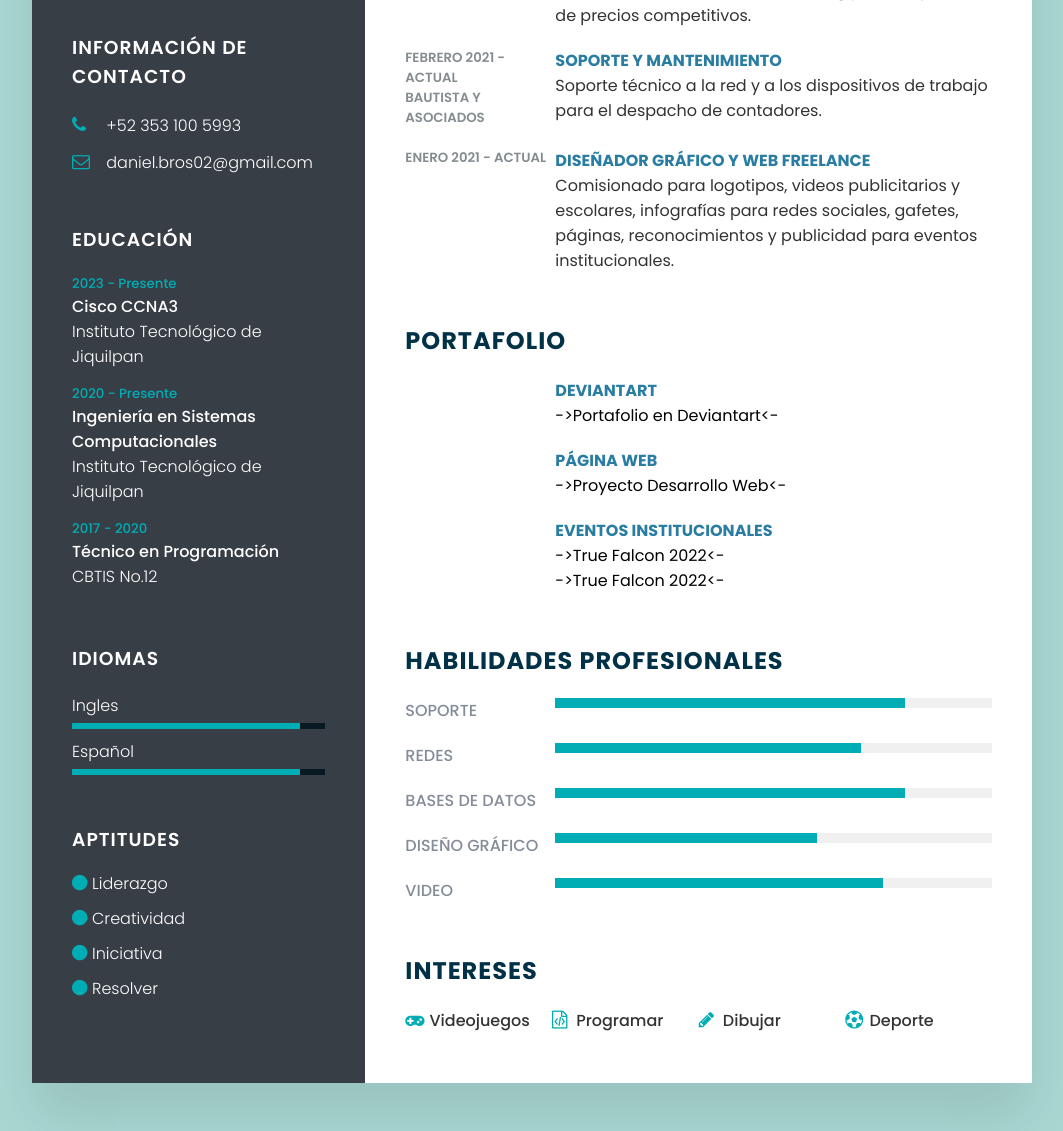
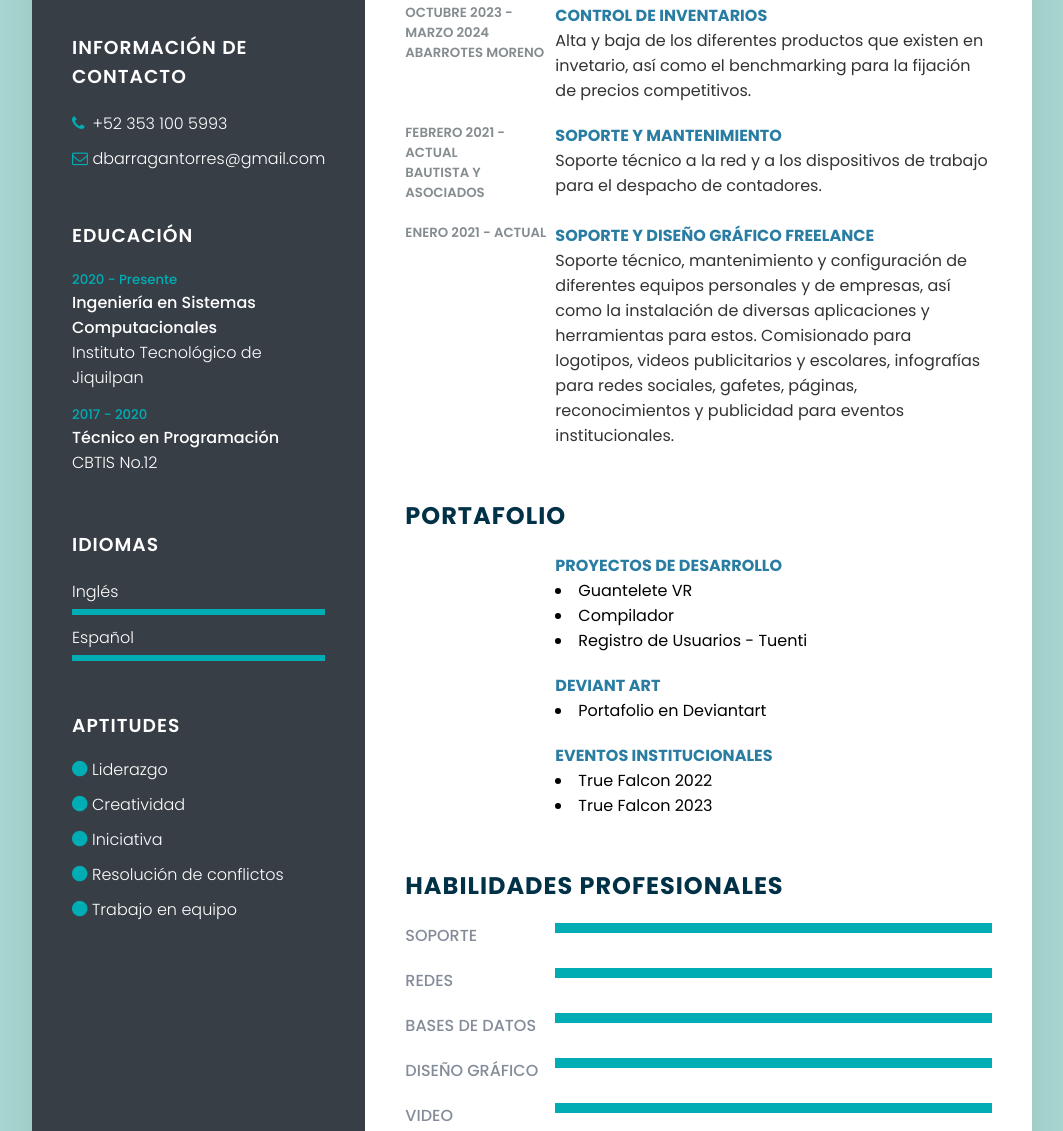
Before and after one commit to Daniel-Barragan-Torres/Curr-culum, a plain HTML site: page index.html in a window 1280 px wide. Shown: the part 512-1643 px from the top of the page, without its empty margins (108-1171 px from the left). Drawn offline with Linux system fonts and the light colour scheme.

Commit message:
Update Info + EE

```diff
--- a/index.html
+++ b/index.html
@@ -19,7 +19,7 @@
           <img src="" alt="">">
 
         </div>
-        <h2>Daniel Barragán Torres<br><span>Ing. en Sistemas Computacionales con certificación en CCNA3
+        <h2>Daniel Barragán Torres<br><span>Ing. en Sistemas Computacionales con certificación
         </span></h2>
       </div>
       <div class="contactInfo">
@@ -31,7 +31,7 @@
           </li>
           <li>
             <span class="icono"><i class="fa fa-envelope-o" aria-hidden="true"></i></i></span>
-            <span class="text">daniel.bros02@gmail.com</span>
+            <span class="text">dbarragantorres@gmail.com</span>
           </li>
 
         </ul>
@@ -39,11 +39,11 @@
       <div class="contactInfo education">
         <h3 class="titulo">Educación</h3>
         <ul>
-          <li>
+          <!-- <li>
             <h5>2023 - Presente</h5>
             <h4>Cisco CCNA3</h4>
             <h4>Instituto Tecnológico de Jiquilpan</h4>
-          </li>
+          </li> -->
           <li>
             <h5>2020 - Presente</h5>
             <h4>Ingeniería en Sistemas Computacionales</h4>
@@ -66,15 +66,15 @@
         <h3 class="titulo">Idiomas</h3>
         <ul>
           <li>
-            <span class="text">Ingles</span>
+            <span class="text">Inglés</span>
             <span class="percent">
-              <div style="width: 90%;"></div>
+              <div style="width: 100%;"></div>
             </span>
           </li>
           <li>
             <span class="text">Español</span>
             <span class="percent">
-              <div style="width: 90%;"></div>
+              <div style="width: 100%;"></div>
             </span>
           </li>
         </ul>
@@ -104,7 +104,13 @@
       <h4>
         <li>
           <i class="fa fa-circle" aria-hidden="true">
-          </i>Resolver</li>
+          </i>Resolución de conflictos</li>
+      </h4>
+
+      <h4>
+        <li>
+          <i class="fa fa-circle" aria-hidden="true">
+          </i>Trabajo en equipo</li>
       </h4>
     </li>
 
@@ -119,10 +125,13 @@
     <div class="right_Side">
       <div class="about">
         <h2 class="titulo2">Perfil</h2>
-        <p>Mi nombre es Daniel Barragán Torres, egresado del Instituto Tecnológico de Jiquilpan como Ingeniero en Sistemas Computacionales.<br><br> He tenido la oportunidad de usar una gran
-           variedad de lenguajes, sistemas operativos y herramientas de desarrollo de
-           aplicaciones móviles y diseño gráfico. Así mismo, he brindado soporte técnico y mantenimiento a diferentes
-          dispositivos móviles, computadoras personales, switches, routers, equipo de oficina y electrodomésticos.</p>
+        <p>Mi nombre es Daniel Barragán Torres, egresado del Instituto Tecnológico de Jiquilpan como Ingeniero en Sistemas Computacionales.<br><br>
+          He tenido la oportunidad de cablear, administrar, configurar y enrutar redes personales y de negocios.
+          También he usado una variedad de lenguajes de programación, sistemas operativos
+          y herramientas de desarrollo de aplicaciones móviles y diseño gráfico.
+          Así mismo, he brindado soporte técnico y mantenimiento a diferentes puntos de venta,
+          bases de datos, sistemas de vigilancia, dispositivos móviles, computadoras personales,
+           switches, routers, equipo de oficina y electrodomésticos.</p>
 
       </div>
       <!-- Inicio JOBS -->
@@ -131,7 +140,7 @@
         <!-- JOB -->
         <div class="caja">
           <div class="year_company">
-            <h5>Octubre 2023 - Actual</h5>
+            <h5>Octubre 2023 - Marzo 2024</h5>
             <h5>Abarrotes Moreno</h5>
           </div>
           <div class="text">
@@ -161,9 +170,11 @@
               <h5></h5>
             </div>
             <div class="text">
-              <h4>Diseñador Gráfico y Web Freelance</h4>
-              <p> Comisionado para logotipos, videos publicitarios y escolares, infografías para redes sociales,
-                gafetes, páginas, reconocimientos y publicidad para eventos institucionales.</p>
+              <h4>Soporte y Diseño Gráfico Freelance</h4>
+              <p> Soporte técnico, mantenimiento y configuración de diferentes equipos personales y de empresas,
+                así como la instalación de diversas aplicaciones y herramientas para estos.
+                Comisionado para logotipos, videos publicitarios y escolares, infografías para
+                redes sociales, gafetes, páginas, reconocimientos y publicidad para eventos institucionales.</p>
             </div>
           </div>
 
@@ -183,10 +194,14 @@
 
             </div>
             <div class="port">
-              <h4>Deviantart</h4>
+              <h4>Proyectos de Desarrollo</h4>
                   <!-- link 1   -->
-                  <a href="https://www.deviantart.com/portafoliodft
-                  " id="link"> ->Portafolio en Deviantart<-</a>
+                 <li> <a href="https://github.com/Daniel-Barragan-Torres/Guantelete-VR
+                  " target="_blank" id="link"> Guantelete VR</a></li>
+                  <li><a href="https://github.com/Alets30/Compilador-Felices-los-4" target="_blank" id="link">Compilador</a>
+                  </li>
+                  <li><a href="https://daniel-barragan-torres.github.io/Tuenti/?" target="_blank" id="link">Registro de Usuarios - Tuenti</a>
+                  </li>
 
 
             </div>
@@ -199,9 +214,10 @@
               <h5></h5>
             </div>
             <div class="text">
-              <h4>Página Web</h4>
-              <a href="https://daniel-barragan-torres.github.io/revisi-nproyecto/
-              "id="link">->Proyecto Desarrollo Web<-</a>
+              <h4>Deviant Art</h4>
+            <li><a href="https://www.deviantart.com/portafoliodft
+             " target="_blank" id="link">Portafolio en Deviantart</a>
+            </li>
             </div>
           </div>
           <!-- port 3  -->
@@ -214,10 +230,14 @@
             <div class="text">
               <h4>Eventos Institucionales</h4>
 
-              <a href="https://www.facebook.com/photo/?fbid=751779656988349&set=pcb.751779903654991" id="link"> ->True Falcon 2022<-</a>
-              <br>
-              <a href="https://www.facebook.com/photo/?fbid=751780693654912&set=a.493884732777844
-              "id="link"> ->True Falcon 2022<-</a>
+             <li> <a href="https://www.facebook.com/share/p/nwZGPQ1H8d1Urm8d/" target="_blank" id="link">True
+                Falcon 2022</a>
+              </li>
+
+            <li>
+              <a href="https://www.facebook.com/photo/?fbid=751780693654912&amp;set=a.493884732777844
+              " target="_blank" id="link">True Falcon 2023</a>
+            </li>
             </div>
           </div>
 
@@ -231,32 +251,32 @@
         <div class="caja">
           <h4>Soporte</h4>
           <div class="percent">
-            <div style="width: 80%;"></div>
+            <div style="width: 100%;"></div>
           </div>
         </div>
         <div class="caja">
           <h4>Redes</h4>
           <div class="percent">
-            <div style="width: 70%;"></div>
+            <div style="width: 100%;"></div>
           </div>
         </div>
         <div class="caja">
           <h4>Bases de Datos</h4>
           <div class="percent">
-            <div style="width: 80%;"></div>
+            <div style="width: 100%;"></div>
           </div>
         </div>
         <div class="caja">
           <h4>Diseño Gráfico</h4>
           <div class="percent">
-            <div style="width: 60%;"></div>
+            <div style="width: 100%;"></div>
           </div>
         </div>
         <div class="caja">
           <h4> Video
           </h4>
           <div class="percent">
-            <div style="width: 75%;"></div>
+            <div style="width: 100%;"></div>
           </div>
         </div>
         <!-- <div class="caja">
--- a/style.css
+++ b/style.css
@@ -121,7 +121,7 @@ body {
 }
 
 .contactInfo ul {
-    position: relative;
+   /*  position: relative; */
 
 }
 
@@ -129,14 +129,15 @@ body {
     position: relative;
     list-style: none;
     margin: 10px 0;
+
     cursor: pointer;
 
 }
 
 .contactInfo ul li .icono {
     display: inline-block;
-    width: 30px;
-    font-size: 18px;
+    width: 16.2px;
+    font-size: 1em;
     color: #00ADB5;
 }
 
@@ -354,7 +355,7 @@ p {
 
 #link:hover{
 
-    text-transform:lowercase;
+    /* text-transform:lowercase; */
     color: #A9D8D3;
     font-weight: 500;
     background-color: #003147;
```
